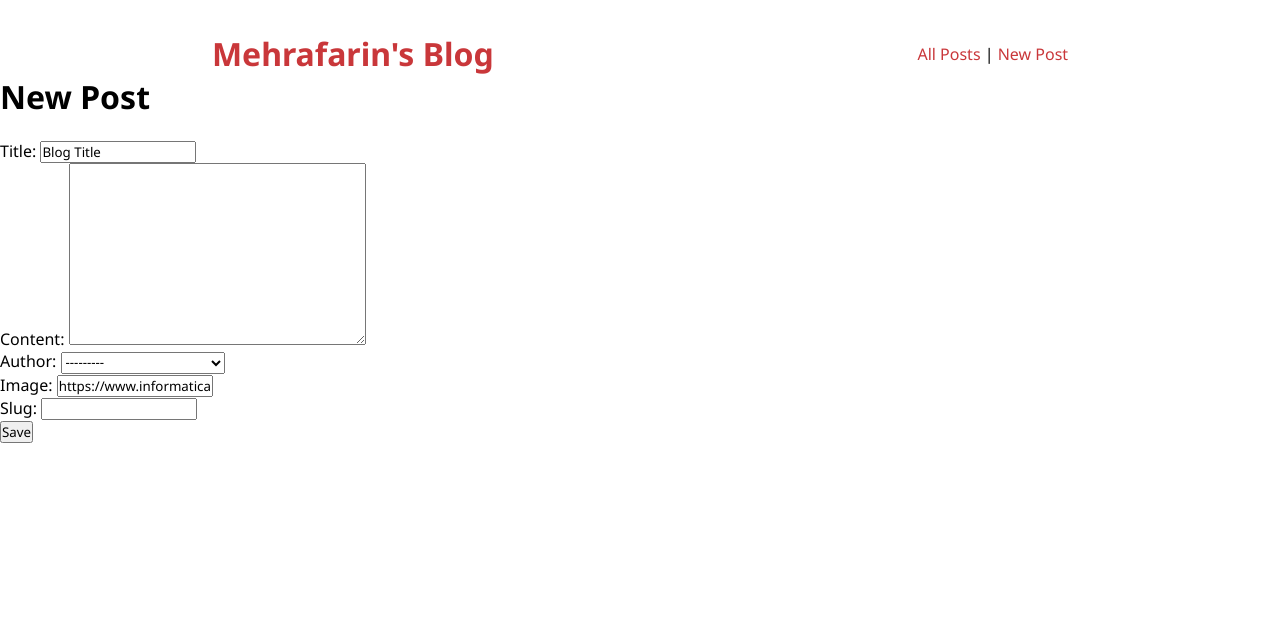
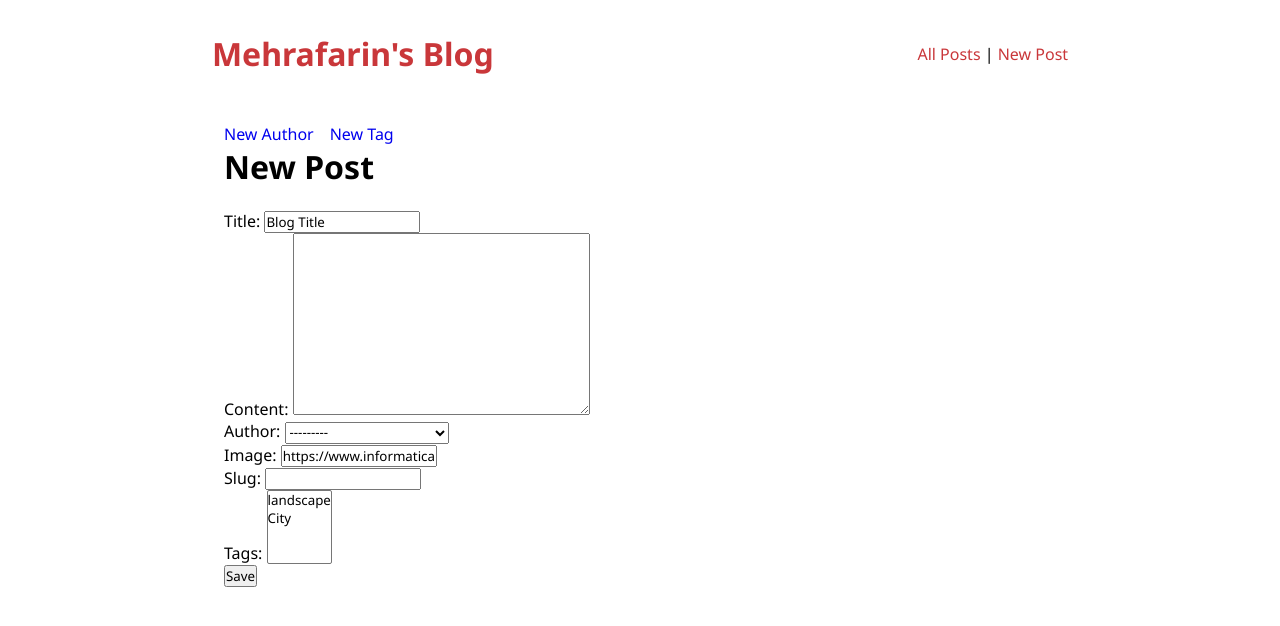
Before and after one commit to Mehrafarin77/My-Blog-App, a Django app: page /new-post/ in a window 1280 px wide. Shown: the top 626 px of the page. Run offline with Django 5.2, Linux system fonts and the light colour scheme; data comes from the database, SQL or seed files in the repository; both versions use the stored data as it was after the commit.

Commit message:
Updated version

```diff
--- a/blog/admin.py
+++ b/blog/admin.py
@@ -13,3 +13,4 @@ class BlogAdmin(admin.ModelAdmin):
 
 admin.site.register(Blog, BlogAdmin)
 admin.site.register(Author, AuthorAdmin)
+admin.site.register(Tag)
--- a/blog/forms.py
+++ b/blog/forms.py
@@ -4,4 +4,14 @@ from.models import *
 class BlogForm(ModelForm):
     class Meta:
         model = Blog
-        fields = ['title', 'content', 'author', 'image', 'slug']
+        fields = ['title', 'content', 'author', 'image', 'slug', 'tags']
+
+class AuthorForm(ModelForm):
+    class Meta:
+        model = Author
+        fields = ['first_name', 'last_name']
+
+class TagForm(ModelForm):
+    class Meta:
+        model = Tag
+        fields = ['caption']
--- a/blog/models.py
+++ b/blog/models.py
@@ -4,6 +4,13 @@ from django.template.defaultfilters import slugify
 from django.urls import reverse
 
 # Create your models here.
+class Tag(models.Model):
+    caption = models.CharField(max_length=20)
+
+    def __str__(self):
+        return self.caption
+
+
 class Author(models.Model):
     first_name = models.CharField(max_length=60)
     last_name = models.CharField(max_length=60)
@@ -17,6 +24,7 @@ class Blog(models.Model):
     time = models.DateTimeField(default=dt.datetime.now())
     image = models.URLField(max_length=1000, default='https://www.informaticapertutti.com/wp-content/uploads/2019/02/Che_cose_un_post.webp')
     slug = models.SlugField(editable=True, db_index=True, default='', null=False, blank=True)
+    tags = models.ManyToManyField(Tag)
 
     def get_absolute_url(self):
         return reverse('blog:post_detail', args=[self.slug])
--- a/blog/urls.py
+++ b/blog/urls.py
@@ -10,4 +10,6 @@ urlpatterns = [
     path('posts/delete/<slug:slug>/', delete_post, name='delete_post'),
     path('posts/update/<slug:slug>/', update_post, name='update_post'),
     path('new-post/', new_post, name='new_post'),
+    path('new-author/', new_author, name='new_author'),
+    path('new-tag/', new_tag, name='new_tag'),
 ]
--- a/blog/views.py
+++ b/blog/views.py
@@ -61,3 +61,25 @@ def update_post(request, slug):
     else:
         form = BlogForm(instance=post)
     return render(request, 'new_post.html', {'form':form})
+
+
+def new_author(request):
+    if request.method == 'POST':
+        form = AuthorForm(request.POST)
+        if form.is_valid():
+            form.save()
+            return redirect('blog:new_post')
+    else:
+        form = AuthorForm()
+    return render(request, 'new_author.html', {'form':form})
+
+
+def new_tag(request):
+    if request.method == 'POST':
+        form = TagForm(request.POST)
+        if form.is_valid():
+            form.save()
+            return redirect('blog:new_post')
+    else:
+        form = TagForm()
+    return render(request, 'new_tag.html', {'form':form})
--- a/static/base.css
+++ b/static/base.css
@@ -93,6 +93,17 @@ li{
     margin: 1rem auto;
     padding: 2rem;
 }
+.all-posts .post{
+    transition: all ease .2s;
+}
+.all-posts .post:hover{
+    background-color: #C9373A;
+    color: white;
+    transform: scale(1.1);
+}
+.all-posts .post:hover .post__content{
+    color: white;
+}
 .all-posts h2{
     text-align: center;
     margin: 0 0 3rem;
@@ -172,3 +183,16 @@ main {
 .summary .info div{
     margin-bottom: 3rem;
 }
+#new-options ul{
+    display: flex;
+    margin-top: 3rem;
+}
+
+#new-options a{
+    text-decoration: none;
+    margin-right: 1rem;
+}
+.container{
+    width: 65%;
+    margin: auto;
+}
--- a/templates/detail.html
+++ b/templates/detail.html
@@ -22,5 +22,9 @@
     </section>
     <main>
         <p>{{ blog.content }}</p>
+        <br><br>
+        {% for tag in blog.tags.all %}
+            <h6>#{{ tag|title }}</h6>
+        {% endfor %}
     </main>
 {% endblock content %}
--- a/templates/new_post.html
+++ b/templates/new_post.html
@@ -1,6 +1,15 @@
 {% extends 'base.html' %}
 
 {% block content %}
+    <div class="container">
+    <header id="new-options">
+        <nav>
+            <ul>
+                <li><a href="{% url 'blog:new_author' %}">New Author</a></li>
+                <li><a href="{% url 'blog:new_tag' %}">New Tag</a></li>
+            </ul>
+        </nav>
+    </header>
     <h1>New Post</h1>
     <br>
     <form method="POST">
@@ -8,4 +17,5 @@
         {{ form }}
         <button type="submit">Save</button>
     </form>
+    </div>
 {% endblock content %}
```
Also changed, not shown: templates/new_author.html (added, +16 -0 lines), templates/new_tag.html (added, +16 -0 lines), blog/migrations/0017_tag_alter_blog_time_blog_tags.py (added), db.sqlite3.
